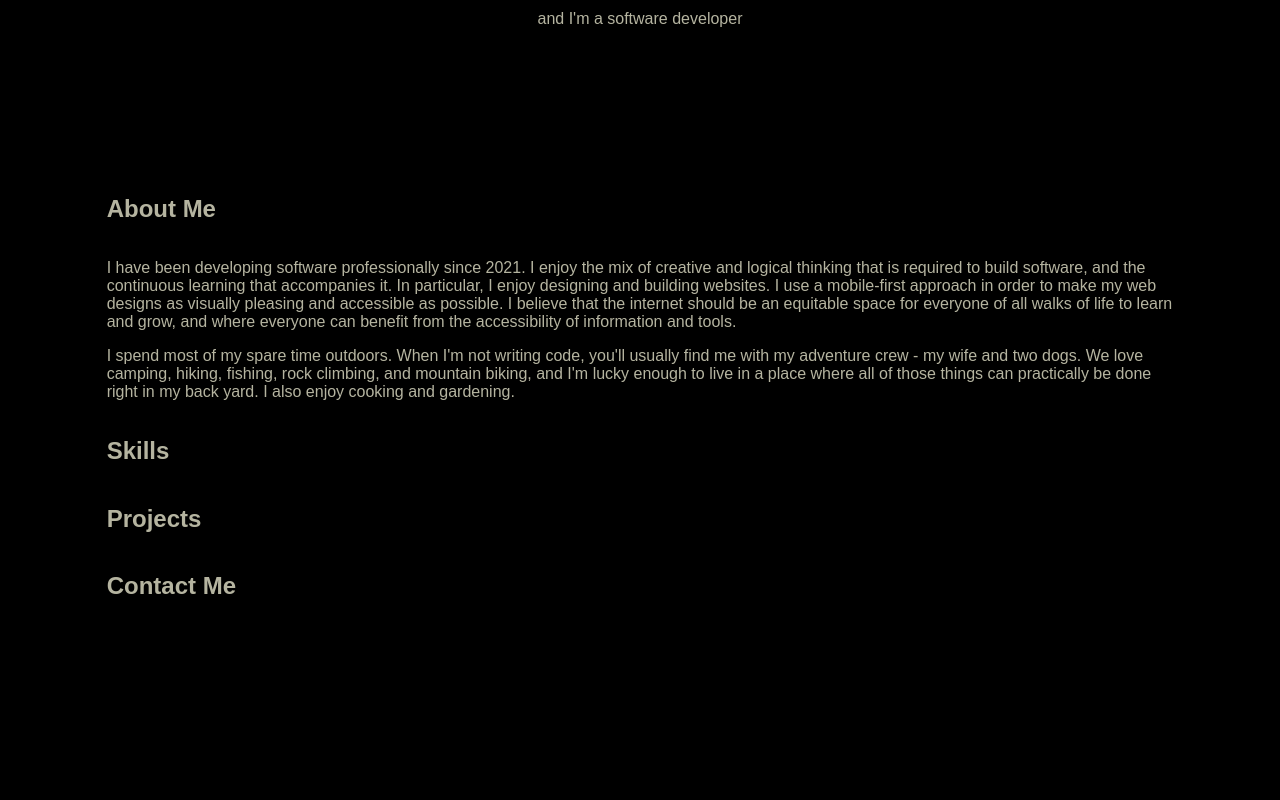
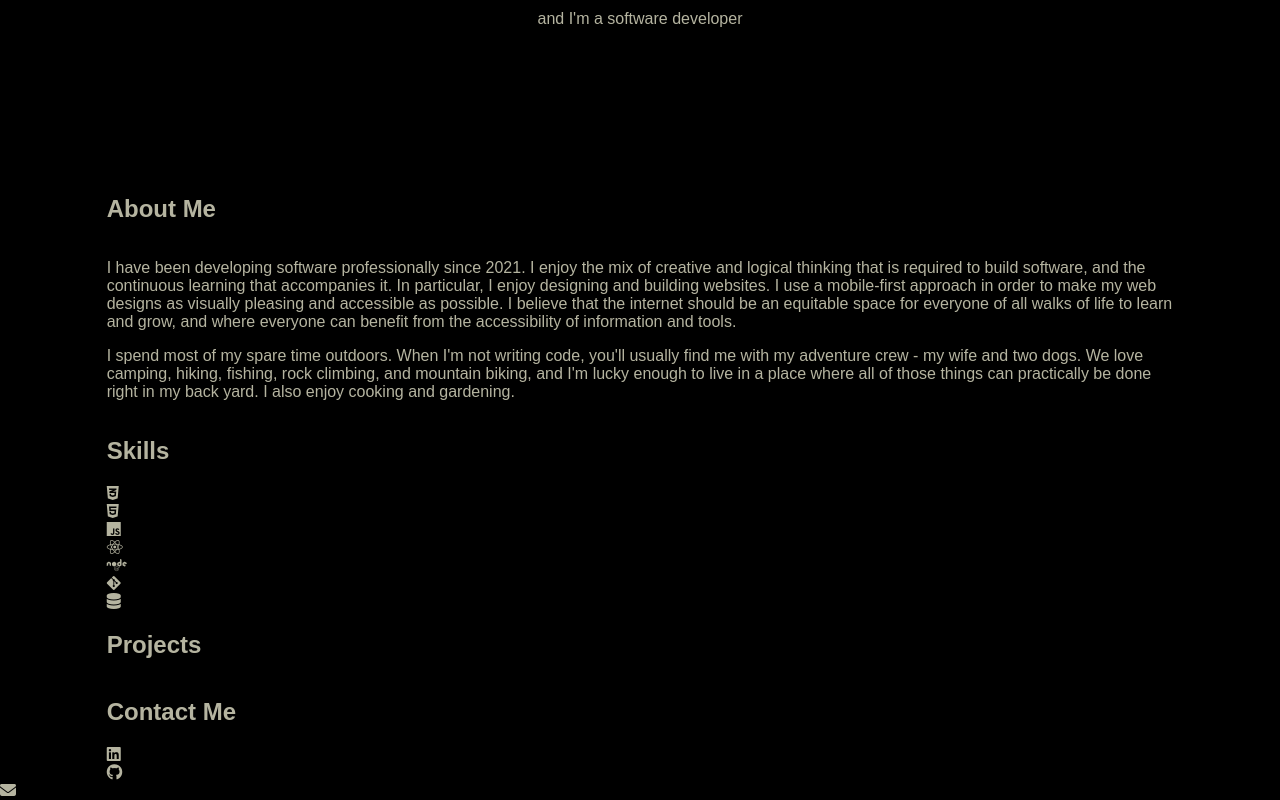
Before and after one commit to jdotaster/jdotaster.github.io, a plain HTML site: page index.html in a window 1280 px wide. Shown: the part 609-1409 px from the top of the page. Before the commit the page ends 1229 px from the top, so only its background shows below. Drawn offline with Linux system fonts and the light colour scheme.

Commit message:
add icons to skills and contact sections

```diff
--- a/index.html
+++ b/index.html
@@ -73,6 +73,13 @@
         <section id="skills">
             <div id="skills-container">
                 <div class="section-header"><h2>Skills</h2></div>
+                <div class="skills-item"><i class="fa-brands fa-css3-alt"></i></div>
+                <div class="skills-item"><i class="fa-brands fa-html5"></i></div>
+                <div class="skills-item"><i class="fa-brands fa-js"></i></div>
+                <div class="skills-item"><i class="fa-brands fa-react"></i></div>
+                <div class="skills-item"><i class="fa-brands fa-node"></i></div>
+                <div class="skills-item"><i class="fa-brands fa-git-alt"></i></div>
+                <div class="skills-item"><i class="fa-solid fa-database"></i></div>
             </div>
         </section>
 
@@ -89,6 +96,9 @@
         <section id="contact">
             <div id="contact-container">
                 <div class="section-header"><h2>Contact Me</h2></div>
+                <a href="https://www.linkedin.com/in/joshua-sienkiewicz-a62820164/" class="contact-item"><i class="fa-brands fa-linkedin"></i></div>
+                <a href="https://www.github.com/jdotaster" class="contact-item"><i class="fa-brands fa-github"></i></div>
+                <a href="mailto:joshua.sienk@gmail.com" class="contact-item"><i class="fa-solid fa-envelope"></i></a>
             </div>
         </section>
     </div>
--- a/styles.css
+++ b/styles.css
@@ -160,10 +160,30 @@ body {
 /* ... */
 
 /* Skills */
+#skills {
+    display: grid;
+
+}
+
+.skills-item {
+    color: var(--text-color-primary);
+}
 /* ... */
 
 /* Projects */
 /* ... */
 
 /* Contact */
+.contact-item {
+    color: var(--text-color-primary);
+}
+
+.contact-item a {
+    text-decoration: none;
+    color: inherit;
+}
+
+.contact-item a:hover {
+    color: var(--text-color-secondary);
+}
 /* ... */
```
